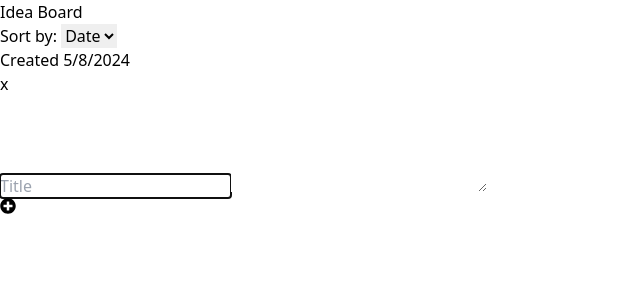
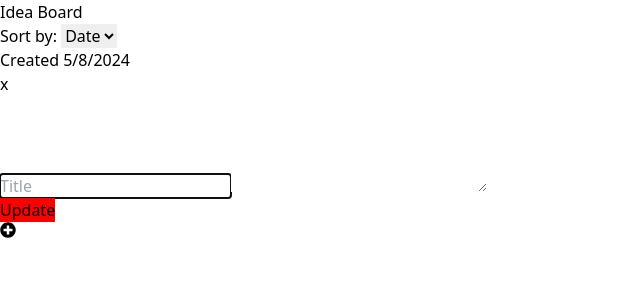
Before and after one commit to migueldcdev/idea-board-ts, a React (Vite) app: page / in a window 1280 px wide. Both pictures are taken after a click on the icon 8 px from the left and 56 px from the top of the page. Shown: the top 300 px of the page, without its empty margins (0-640 px from the left). Built offline with nearby package versions, Linux system fonts and the light colour scheme.

Commit message:
fix update button conditional rendering

```diff
--- a/src/components/IdeaTile/index.tsx
+++ b/src/components/IdeaTile/index.tsx
@@ -103,14 +103,17 @@ const IdeaTile = ({ idea }: { idea: Idea }) => {
           <div className="char-count">{inputDescriptionLength}/140</div>
         )}
       </div>
-      {title !== inputTitle ||
-        (description !== inputDescription && (
-          <div className="flex-end-container">
-            <button className="update-button" onClick={() => updateIdea()}>
-              Update
-            </button>
-          </div>
-        ))}
+      {title !== inputTitle || description !== inputDescription ? (
+        <div className="flex-end-container">
+          <button className="update-button" onClick={() => updateIdea()}>
+            Update
+          </button>
+        </div>
+      ) : (
+        <button disabled style={{ backgroundColor: "red" }}>
+          Update
+        </button>
+      )}
     </div>
   );
 };
```
